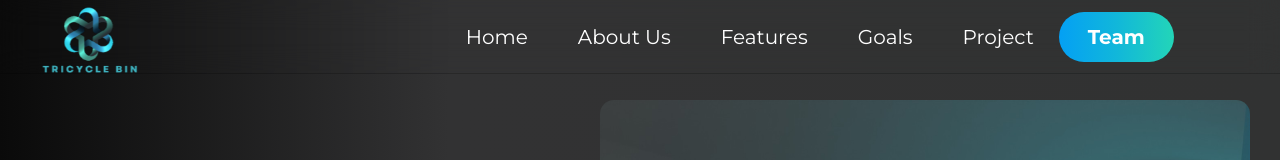
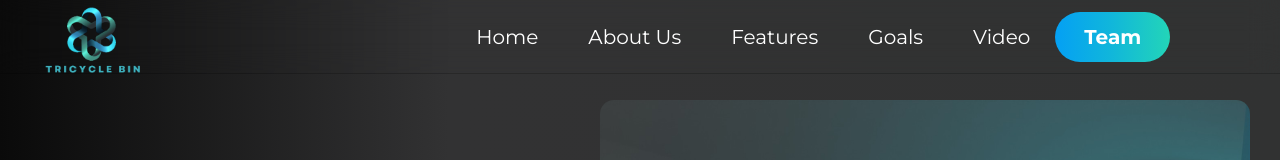
Before and after one commit to vermaanurag1532/sih_2023, a Next.js app: page / in a window 1280 px wide. Shown: the top 160 px of the page. Built offline with nearby package versions, Linux system fonts and the light colour scheme.

Commit message:
Add: Feature

```diff
--- a/components/Header/Header.tsx
+++ b/components/Header/Header.tsx
@@ -45,7 +45,7 @@ const Header = () => {
         </li>
         <li className={clsx(toggle ? classes.fade : '')}>
           <Link className={classes.links} href="/#project" onClick={() => setToogle(!true)}>
-           Project
+           Video
           </Link>
         </li>
         <li className={clsx(toggle ? classes.fade : '')}>
```
